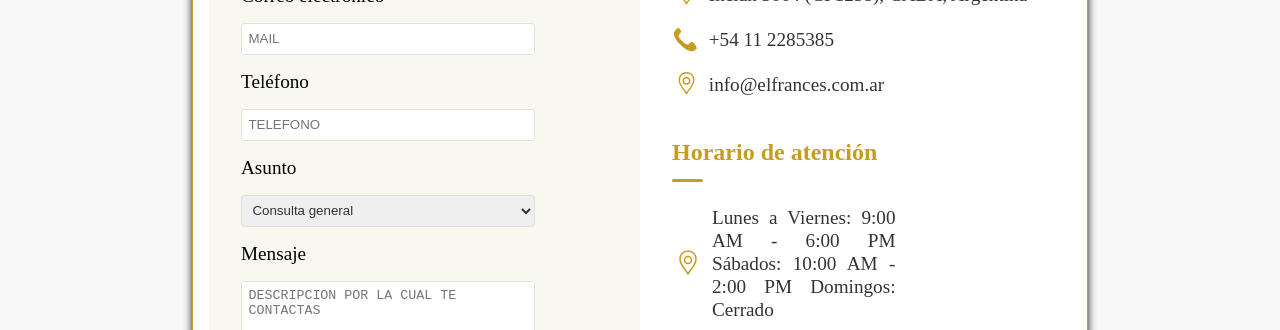
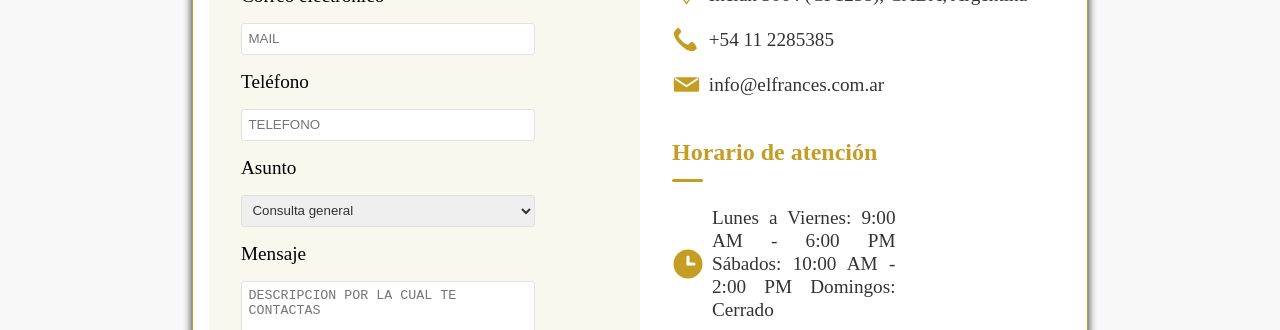
Before and after one commit to NicoSurbayrole/elFrancesReact, a React (Vite) app: page /contacto in a window 1280 px wide. Shown: the part 371-701 px from the top of the page. Built offline with nearby package versions, Linux system fonts and the light colour scheme.

Commit message:
agregamos las imagenes faltantes

```diff
--- a/src/components/contactInfo/ContactInfo.jsx
+++ b/src/components/contactInfo/ContactInfo.jsx
@@ -1,27 +1,30 @@
 import ubicacion from "../../assets/ubicacion.svg";
 import telefono from "../../assets/telefono.svg";
+import mail from "../../assets/mail.svg";
+import horario from "../../assets/horario.svg";
 import style from "./contactInfo.module.css";
+
 const ContactInfo = () => {
   return (
     <div className={style.info_container}>
       <h2>Información de contacto</h2>
       <ul className={style.info_list}>
         <li>
-          <img src={ubicacion} alt="" />
+          <img src={ubicacion} alt="icono de ubicacion" />
           Inclán 3064 (CP1258), CABA, Argentina
         </li>
         <li>
-          <img src={telefono} alt="" />
+          <img src={telefono} alt="icono del telefono" />
           +54 11 2285385
         </li>
         <li>
-          <img src={ubicacion} alt="" />
+          <img src={mail} alt="icono del mail" />
           info@elfrances.com.ar
         </li>
       </ul>
       <h2>Horario de atención</h2>
       <div className={style.horario}>
-        <img src={ubicacion} alt="" />
+        <img src={horario} alt="icono del horario" />
         <p>
           Lunes a Viernes: 9:00 AM - 6:00 PM Sábados: 10:00 AM - 2:00 PM
           Domingos: Cerrado
```
Also changed, not shown: src/assets/horario.svg (added), src/assets/mail.svg (added).
